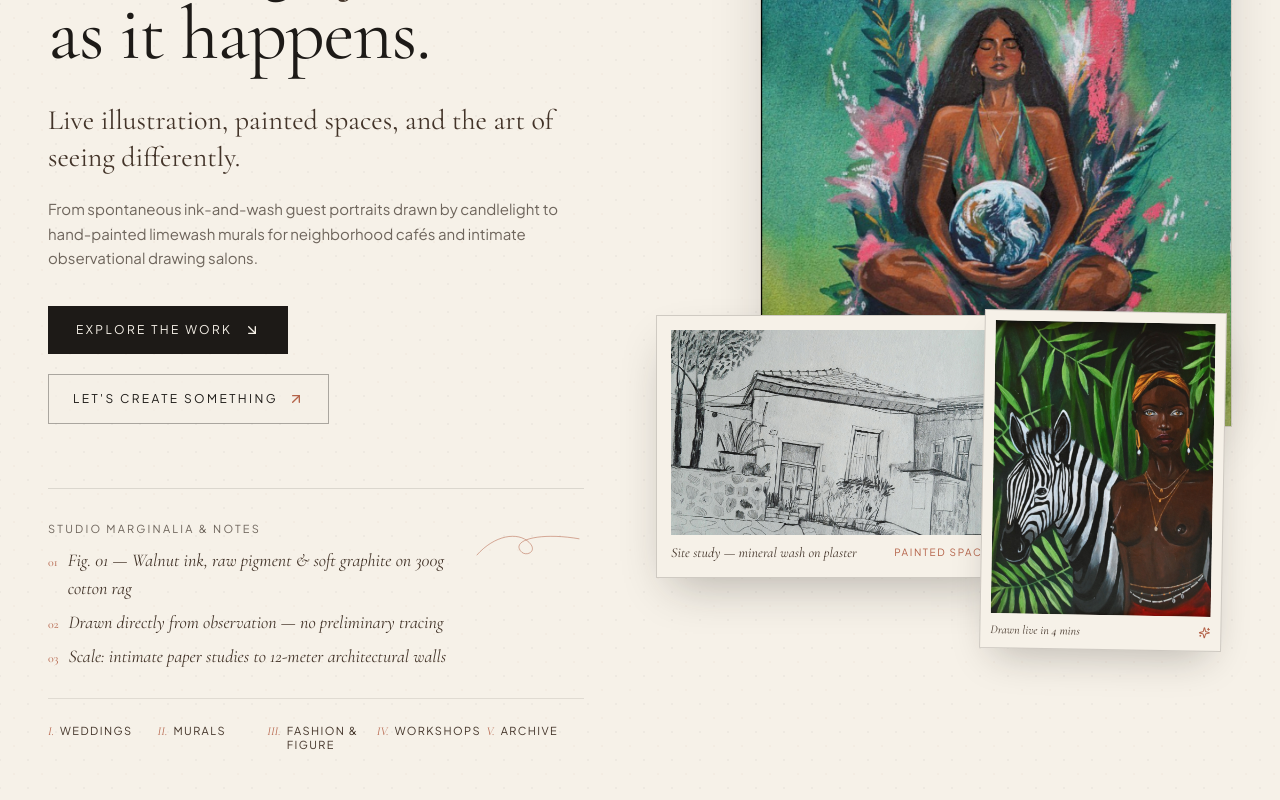
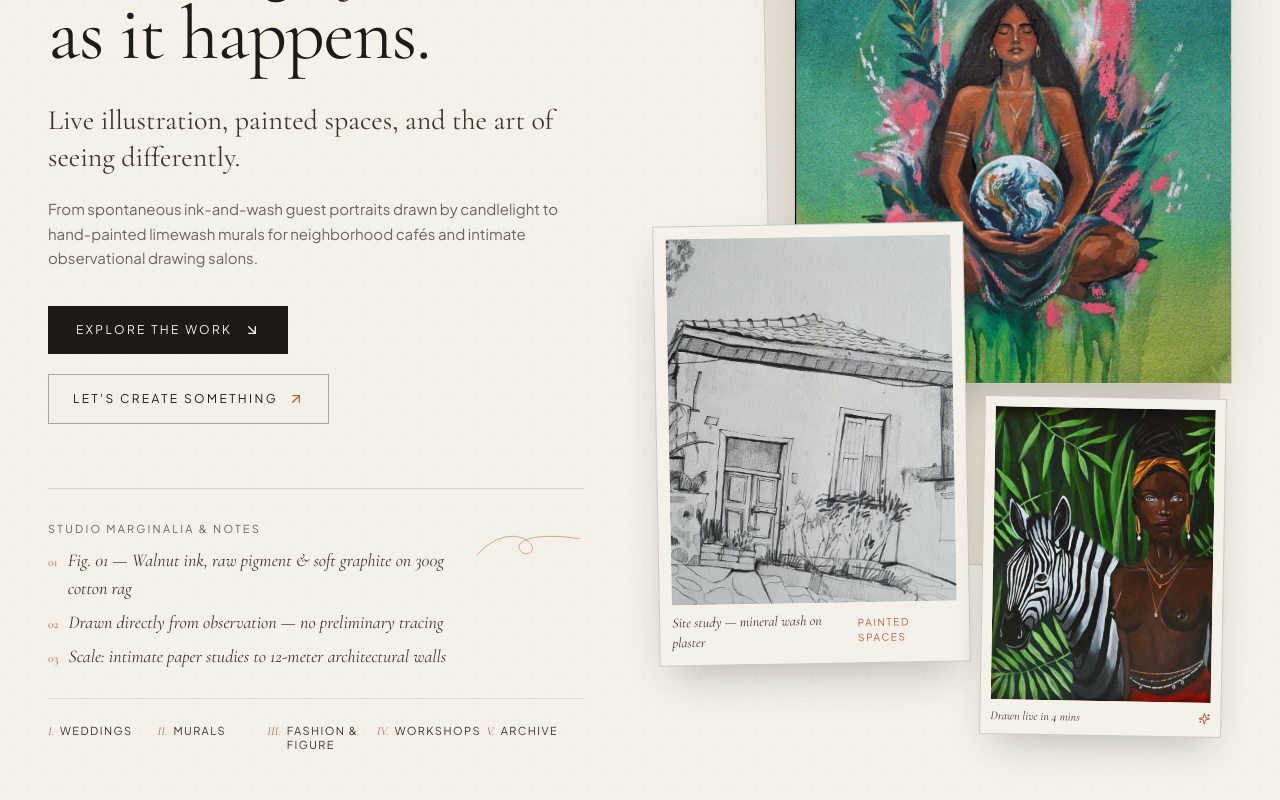
Before and after one commit to Distantman/inaru-arts, a Next.js app: page / in a window 1280 px wide. Shown: the part 416-1216 px from the top of the page. Built offline with nearby package versions, Linux system fonts and the light colour scheme.

Commit message:
Change hero-mural-detail collage frame to vertical 1050x1350 (7:9)

```diff
--- a/components/HeroSection.tsx
+++ b/components/HeroSection.tsx
@@ -153,12 +153,12 @@ export function HeroSection({ onSelectArtwork }: HeroSectionProps) {
                 className="hidden sm:block absolute -top-4 right-4 w-[78%] h-[82%] bg-[#E6DDD0]/75 border border-[#1D1A17]/10 -rotate-1"
               />
 
-              {/* Primary Centerpiece Figure Study (Top Right / Center) */}
+              {/* Primary Centerpiece Figure Study (Top Right / Center — 1200x1500, 4:5) */}
               <motion.div
                 initial={{ opacity: 0, y: 24 }}
                 animate={{ opacity: 1, y: 0 }}
                 transition={{ duration: 0.75, delay: 0.1, ease: [0.22, 1, 0.36, 1] }}
-                className="relative z-10 ml-auto w-full sm:w-[82%]"
+                className="relative z-10 ml-auto w-full sm:w-[76%]"
               >
                 <button
                   type="button"
@@ -183,12 +183,12 @@ export function HeroSection({ onSelectArtwork }: HeroSectionProps) {
                 </button>
               </motion.div>
 
-              {/* Overlapping Secondary Architectural Mural Plate (Bottom Left) */}
+              {/* Overlapping Secondary Vertical Plate (Middle-Bottom Left — 1050x1350, 7:9) */}
               <motion.div
                 initial={{ opacity: 0, x: -20, y: 20 }}
                 animate={{ opacity: 1, x: 0, y: 0 }}
                 transition={{ duration: 0.75, delay: 0.28, ease: [0.22, 1, 0.36, 1] }}
-                className="relative z-20 -mt-16 sm:-mt-28 w-[78%] sm:w-[62%] mr-auto"
+                className="relative z-20 -mt-20 sm:-mt-40 w-[72%] sm:w-[54%] mr-auto"
               >
                 <button
                   type="button"
@@ -196,8 +196,8 @@ export function HeroSection({ onSelectArtwork }: HeroSectionProps) {
                   aria-label={`Inspect ${secondaryMural.title} in lightbox`}
                   className="group block w-full text-left focus:outline-none focus-visible:ring-2 focus-visible:ring-[#B46248]"
                 >
-                  <div className="bg-[#F6F1E8] p-2.5 sm:p-3.5 border border-[#1D1A17]/18 shadow-[0_20px_45px_-15px_rgba(29,26,23,0.3)]">
-                    <div className="relative aspect-[16/10] w-full overflow-hidden bg-[#EFE8DC]">
+                  <div className="bg-[#F6F1E8] p-2.5 sm:p-3 border border-[#1D1A17]/18 shadow-[0_20px_45px_-15px_rgba(29,26,23,0.3)] -rotate-1 transition-transform duration-300 group-hover:rotate-0">
+                    <div className="relative aspect-[7/9] w-full overflow-hidden bg-[#EFE8DC]">
                       <img
                         src={secondaryMural.image}
                         alt={secondaryMural.alt}
@@ -218,12 +218,12 @@ export function HeroSection({ onSelectArtwork }: HeroSectionProps) {
                 </button>
               </motion.div>
 
-              {/* Overlapping Tertiary Live Wedding Sketch Card (Bottom Right) */}
+              {/* Overlapping Tertiary Live Wedding Sketch Card (Bottom Right — 900x1200, 3:4) */}
               <motion.div
                 initial={{ opacity: 0, y: 28 }}
                 animate={{ opacity: 1, y: 0 }}
                 transition={{ duration: 0.75, delay: 0.42, ease: [0.22, 1, 0.36, 1] }}
-                className="relative sm:absolute z-30 mt-6 sm:mt-0 sm:bottom-2 sm:right-2 w-[68%] sm:w-[42%] ml-auto"
+                className="relative sm:absolute z-30 mt-6 sm:mt-0 sm:bottom-2 sm:right-2 w-[62%] sm:w-[42%] ml-auto"
               >
                 <button
                   type="button"
--- a/lib/portfolio-data.ts
+++ b/lib/portfolio-data.ts
@@ -145,9 +145,9 @@ export const heroData = {
       annotation: "Site study — mineral wash on plaster",
       image: "/images/hero-mural-detail.jpg",
       alt: "Warm minimalist wall mural inside a sunlit café featuring terracotta and charcoal line art",
-      aspectRatio: "landscape-editorial" as const,
-      width: 1400,
-      height: 875,
+      aspectRatio: "portrait-editorial" as const,
+      width: 1050,
+      height: 1350,
       isSamplePlaceholder: true,
     },
     tertiaryLiveSketch: {
```
Also changed, not shown: 1 other file (tests, documents, lock files or other folders).
